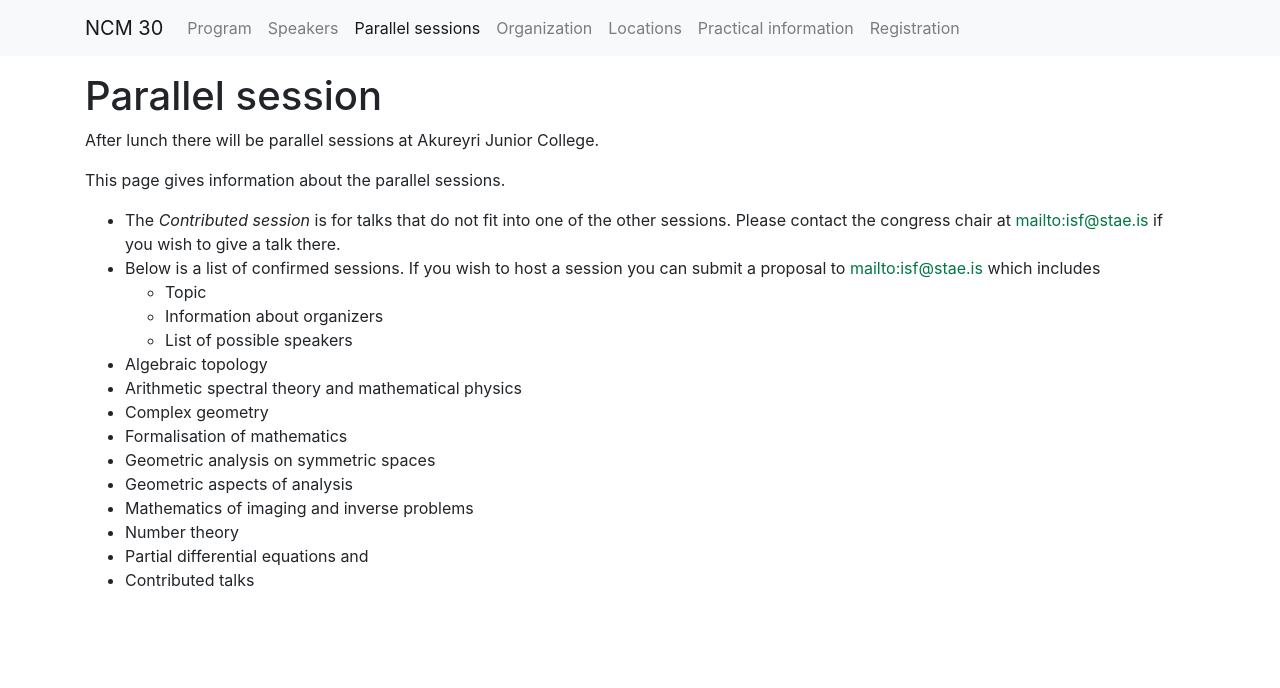
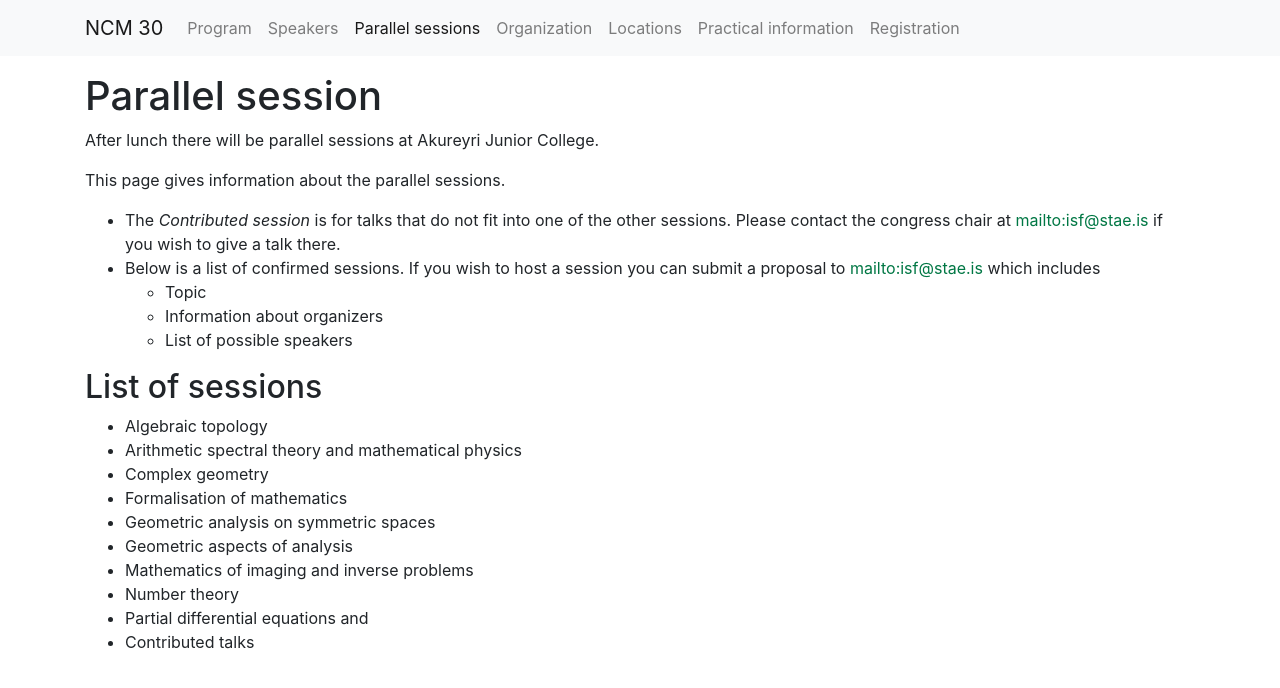
Before and after one commit to IslenskaStaerdfraedafelagid/ncm30-website, a Jekyll site: the page built from sessions/index.md, in a window 1280 px wide. Shown: the top 688 px of the page. Built offline with Jekyll 4.4.1, drawn with Linux system fonts in a browser that asks for light colours; our own code applies the rules of GitHub Pages for plain Markdown files.

Commit message:
Add list of sessions to index.md

```diff
--- a/sessions/index.md
+++ b/sessions/index.md
@@ -13,6 +13,7 @@ This page gives information about the parallel sessions.
    - Information about organizers
    - List of possible speakers
 
+## List of sessions
 
 * Algebraic topology
 * Arithmetic spectral theory and mathematical physics
```
